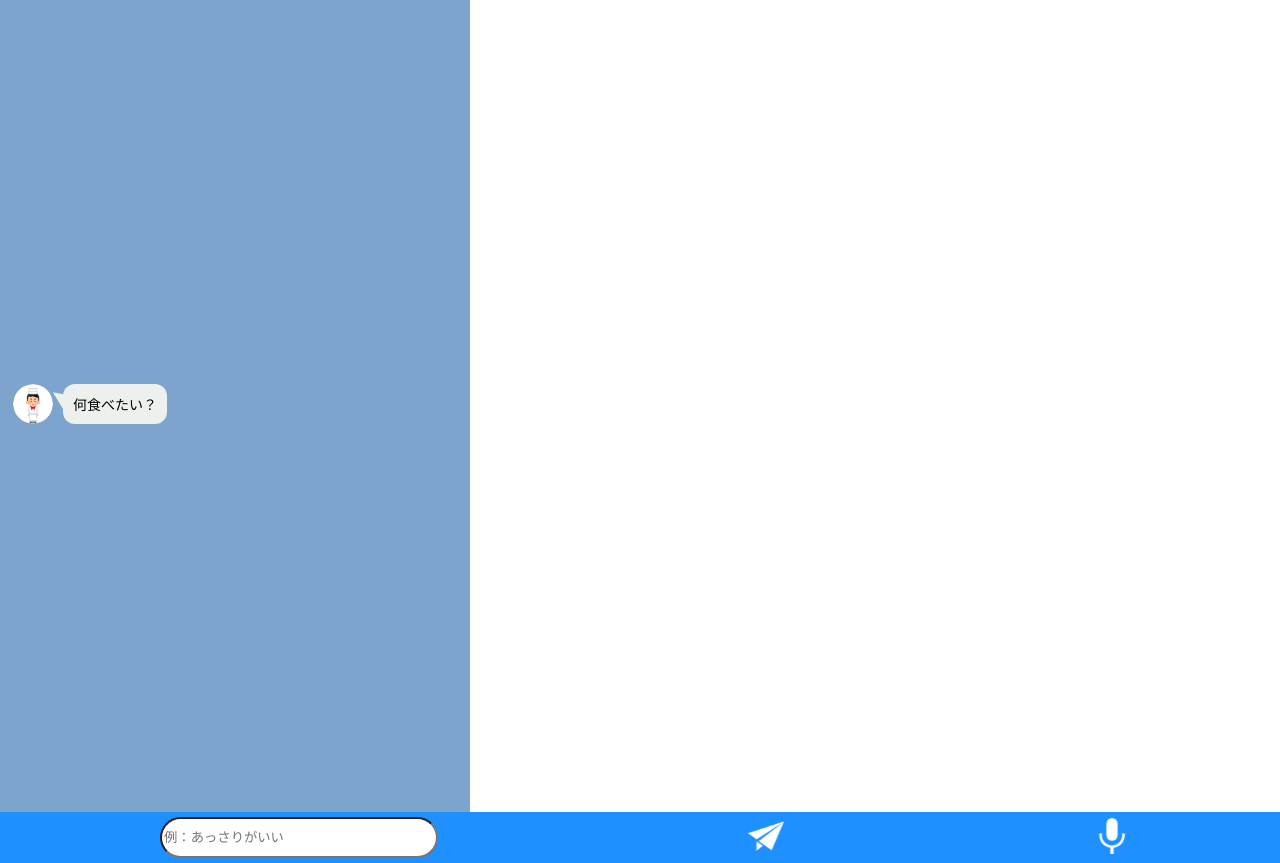
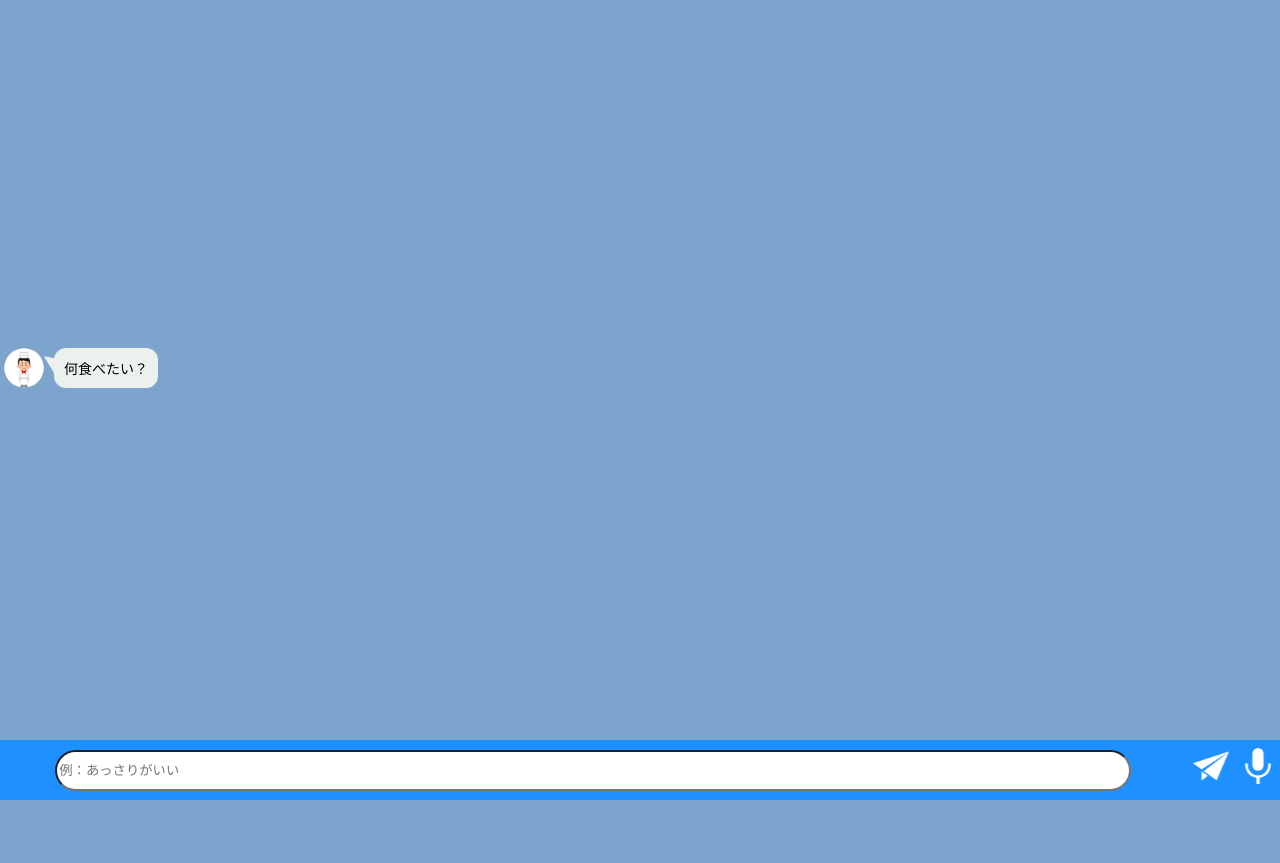
Before and after one commit to hidariutiwa/what-to-eat, a website: page public/index.html in a window 1280 px wide. After the commit the page ends 800 px from the top, so only its background shows below. Drawn offline with Linux system fonts and the light colour scheme.

Commit message:
UI修正

```diff
--- a/public/css/style.css
+++ b/public/css/style.css
@@ -1,7 +1,13 @@
+html {
+    width: 100%;
+    height: 100%;
+}
+
 body {
     margin: 0px;
-    width: 100vw;
-    height: 100vh;
+    width: 100%;
+    height: 100%;
+    background-color: #7da4cd;
 }
 
 #main-container {
@@ -11,15 +17,14 @@ body {
     height: 100%;
     display: grid;
     grid-template-columns: 100%;
-    grid-template-rows: auto auto;
+    grid-template-rows: auto 60px;
 }
 
 #chat-container {
     grid-column: 1;
     grid-row: 1;
     width: 100%;
-    height: 772px;
-    max-height: 772px;
+    height: 100%;
     overflow-y: scroll;
     margin: 0px;
 }
@@ -34,11 +39,13 @@ body {
     grid-column: 1;
     grid-row: 2;
     width: 100%;
+    height: 50px;
     margin: 0px;
-    padding: 5px;
+    padding: 5px 0;
     background-color: dodgerblue;
     display: grid;
-    grid-template-columns: auto auto auto;
+    grid-template-columns: auto 44px 44px;
+    column-gap: 3px;
     grid-template-rows: auto;
     place-items: center;
 }
@@ -47,7 +54,7 @@ body {
     grid-column: 1;
     grid-row: 1;
     border-radius: 25px;
-    width: 270px;
+    width: 90%;
     height: 35px;
 }
 
@@ -62,6 +69,8 @@ body {
 }
 
 .chat-button {
+    width: 44px;
+    height: 44px;
     cursor: pointer;
     text-align: center;
     vertical-align: center;
@@ -71,7 +80,7 @@ body {
 /*LINE風吹き出し*/
 /*以下、①背景色など*/
 .line-bc {
-    padding: 20px 10px;
+    /* padding: 20px 10px; */
     max-width: 450px;
     margin: 15px auto;
     text-align: right;
@@ -86,6 +95,7 @@ body {
     margin: 10px 0;
     overflow: hidden;
     text-align: left;
+    margin-left: 1px;
   }
 
   .balloon6 .faceicon {
```
